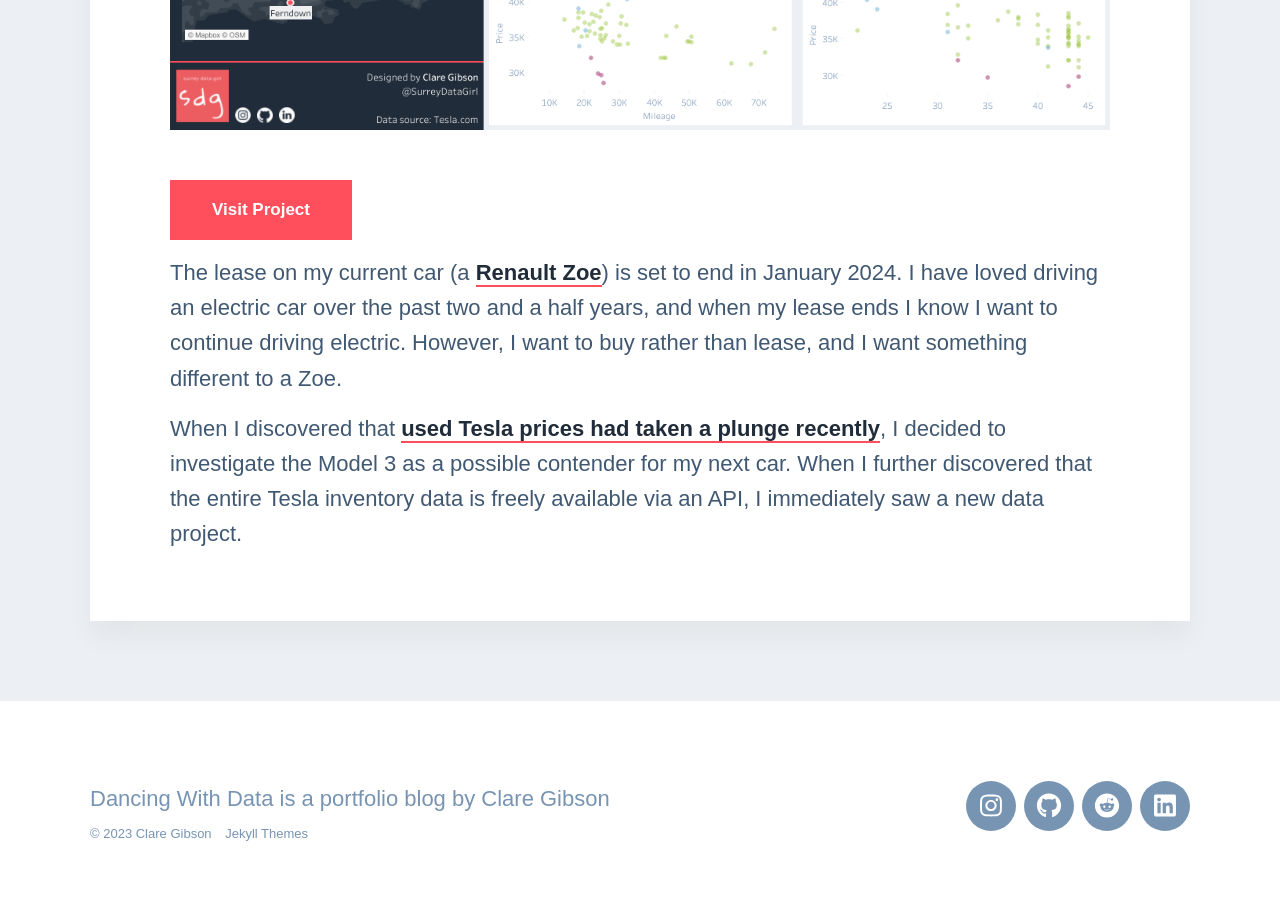
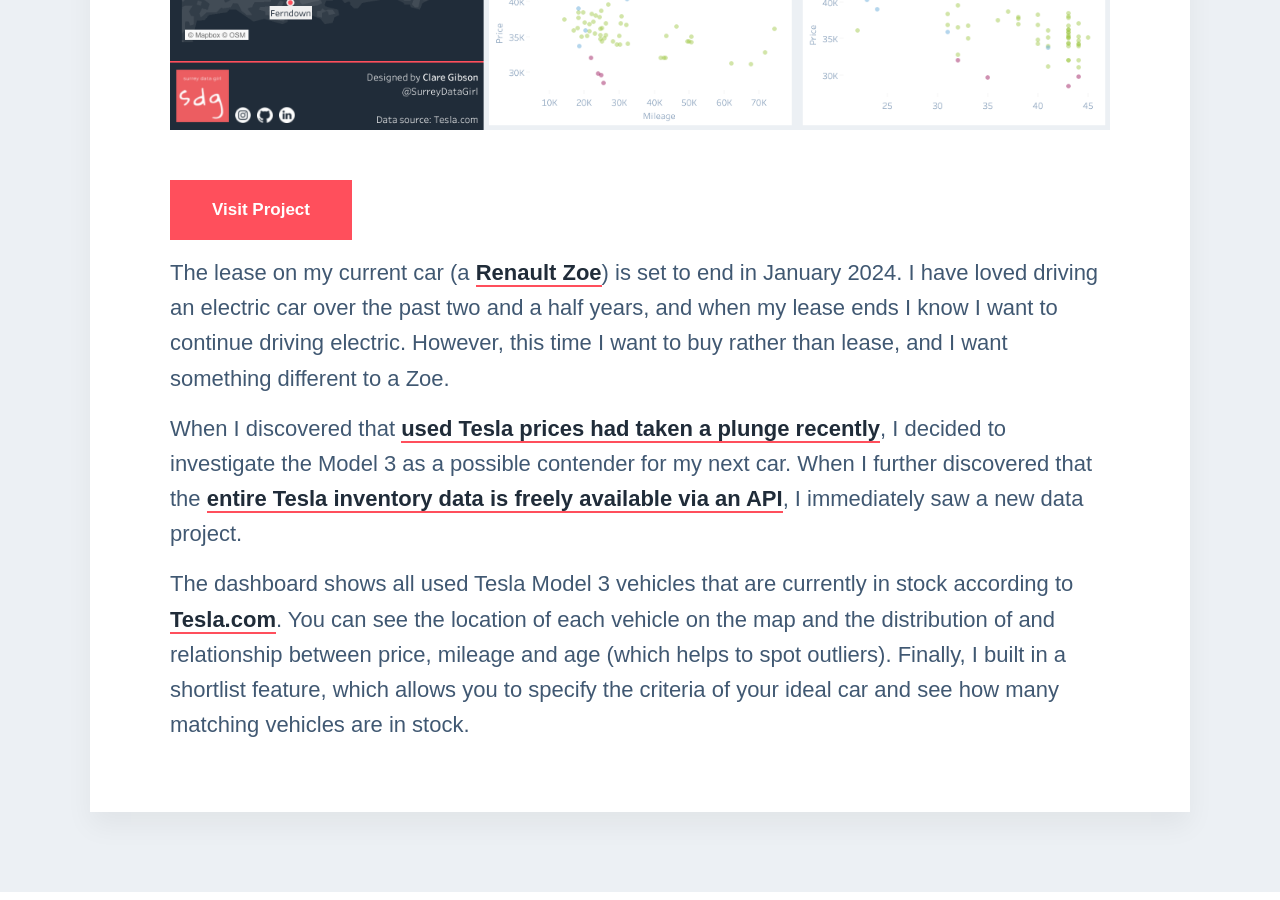
Before and after one commit to clarelgibson/clarelgibson.github.io, a Jekyll site: the page built from _posts/2023-05-25-tesla.md, in a window 1280 px wide and 900 px high, scrolled down 1242 px. Built offline with Jekyll 4.4.1, drawn with Linux system fonts in a browser that asks for light colours; nearby versions of some CDN libraries; some web fonts are replaced.

Commit message:
Updates Tesla blog

```diff
--- a/_posts/2023-05-25-tesla.md
+++ b/_posts/2023-05-25-tesla.md
@@ -9,6 +9,8 @@
 
 <a href="https://public.tableau.com/shared/7N3FPZCPK?:display_count=n&:origin=viz_share_link" class="button button--large">Visit Project</a>
 
-The lease on my current car (a [Renault Zoe](https://www.renault.co.uk/electric-vehicles/zoe.html)) is set to end in January 2024. I have loved driving an electric car over the past two and a half years, and when my lease ends I know I want to continue driving electric. However, I want to buy rather than lease, and I want something different to a Zoe.
+The lease on my current car (a [Renault Zoe](https://www.renault.co.uk/electric-vehicles/zoe.html)) is set to end in January 2024. I have loved driving an electric car over the past two and a half years, and when my lease ends I know I want to continue driving electric. However, this time I want to buy rather than lease, and I want something different to a Zoe.
 
-When I discovered that [used Tesla prices had taken a plunge recently](https://www.thisismoney.co.uk/money/electriccars/article-11619661/Used-Tesla-values-come-crash-Prices-18k.html), I decided to investigate the Model 3 as a possible contender for my next car. When I further discovered that the entire Tesla inventory data is freely available via an API, I immediately saw a new data project.
+When I discovered that [used Tesla prices had taken a plunge recently](https://www.thisismoney.co.uk/money/electriccars/article-11619661/Used-Tesla-values-come-crash-Prices-18k.html), I decided to investigate the Model 3 as a possible contender for my next car. When I further discovered that the [entire Tesla inventory data is freely available via an API](https://realize.net/tesla-inventory-stock/), I immediately saw a new data project.
+
+The dashboard shows all used Tesla Model 3 vehicles that are currently in stock according to [Tesla.com](https://www.tesla.com/en_GB/inventory/used/m3). You can see the location of each vehicle on the map and the distribution of and relationship between price, mileage and age (which helps to spot outliers). Finally, I built in a shortlist feature, which allows you to specify the criteria of your ideal car and see how many matching vehicles are in stock.
```
